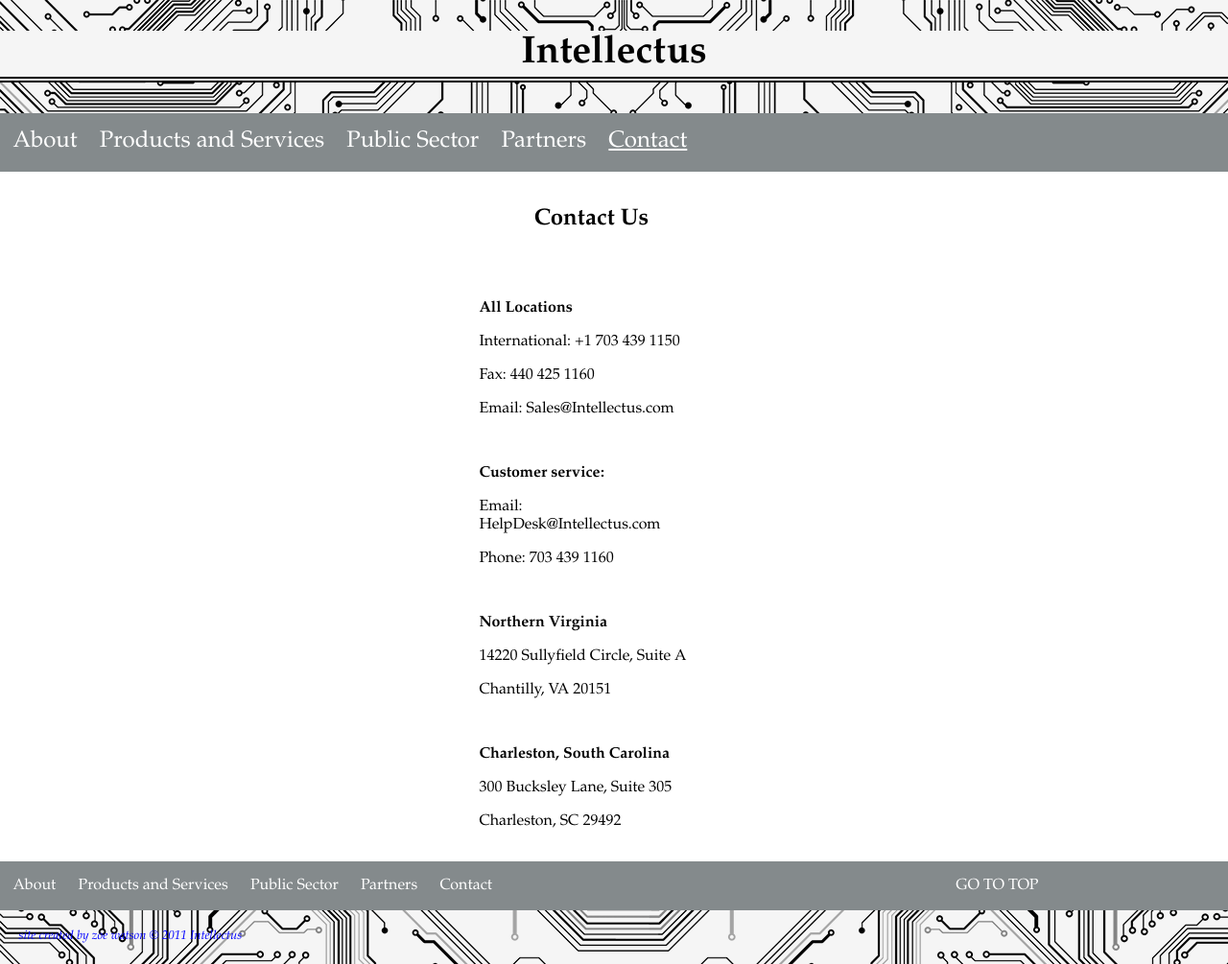
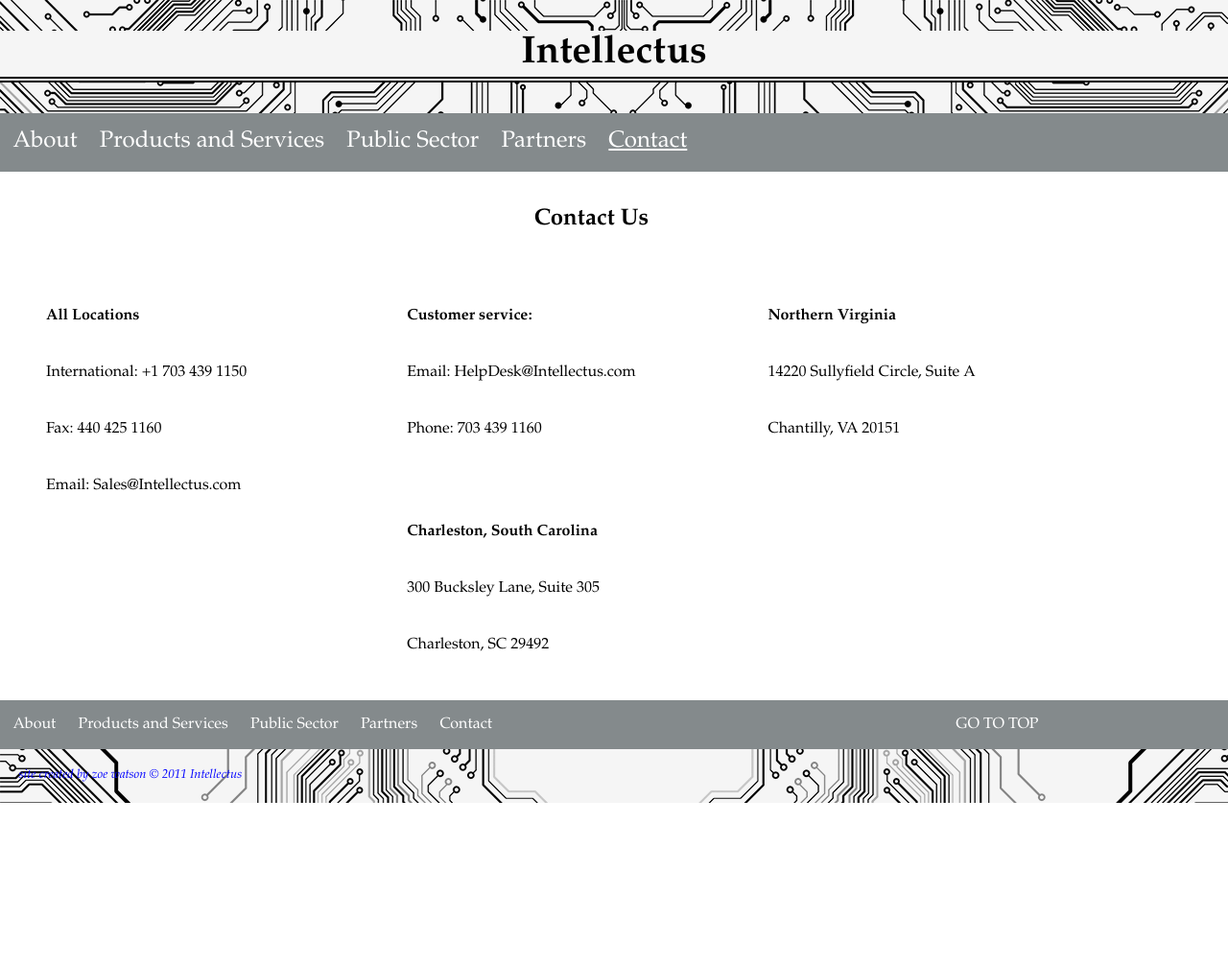
Before and after one commit to ChrisWatson1/Website, a PHP site: page /Contact.php in a window 1280 px wide. Shown: the whole page at 96% size. After the commit the page ends 837 px from the top, so only its background shows below. Run offline with PHP 8.4, Linux system fonts and the light colour scheme.

Commit message:
Update Contact.php

```diff
--- a/Contact.php
+++ b/Contact.php
@@ -5,25 +5,29 @@
  <article class= 'contact main'>
 
 <h2>Contact Us</h2>
-<ul>
-	<li class="heading">All Locations</li>
-	<li>International: +1 703 439 1150</li>
-	<li>Fax: 440 425 1160</li>
-	<li>Email: Sales@Intellectus.com</li>
+	<article class="box">
+	<p class="heading">All Locations</p>
+	<p>International: +1 703 439 1150</p>
+	<p>Fax: 440 425 1160</p>
+	<p>Email: Sales@Intellectus.com</p>
+	</article>
 
-	<li class="heading">Customer service:</li>
-	<li> Email: HelpDesk@Intellectus.com</td>
-	<li> Phone: 703 439 1160 </td>
+	<article class="box">
+	<p class="heading">Customer service:</p>
+	<p> Email: HelpDesk@Intellectus.com</p>
+	<p> Phone: 703 439 1160 </p>
+	</article>
+		<article class="box">
+	<p class="heading">Northern Virginia</p>
+	<p>14220 Sullyfield Circle, Suite A</p>
+	<p>Chantilly, VA 20151</p>
+	</article>
+			<article class="box">
+	<p class="heading">Charleston, South Carolina</p>
+	<p>300 Bucksley Lane, Suite 305</p>
+	<p>Charleston, SC 29492</p>
+	</article>
 
-	<li class="heading">Northern Virginia</li>
-	<li>14220 Sullyfield Circle, Suite A</li>
-	<li>Chantilly, VA 20151</li>
-
-	<li class="heading">Charleston, South Carolina</li>
-	<li>300 Bucksley Lane, Suite 305</li>
-	<li>Charleston, SC 29492</li>
-
-</ul>
 </aside>
 </article>
 </article>
```
